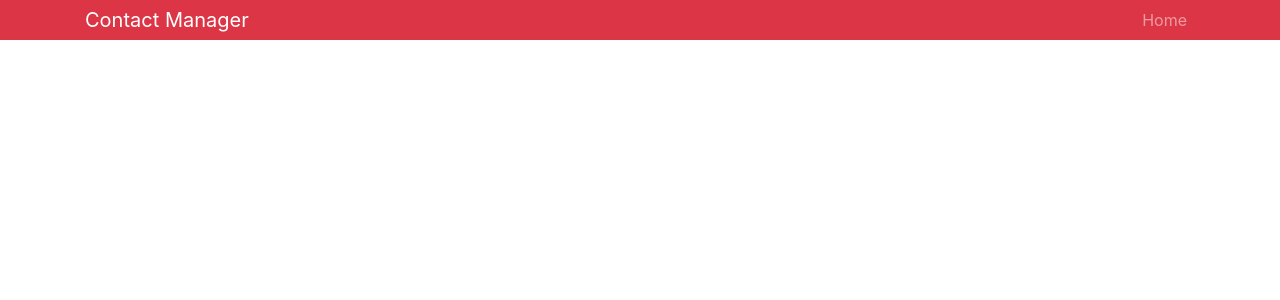
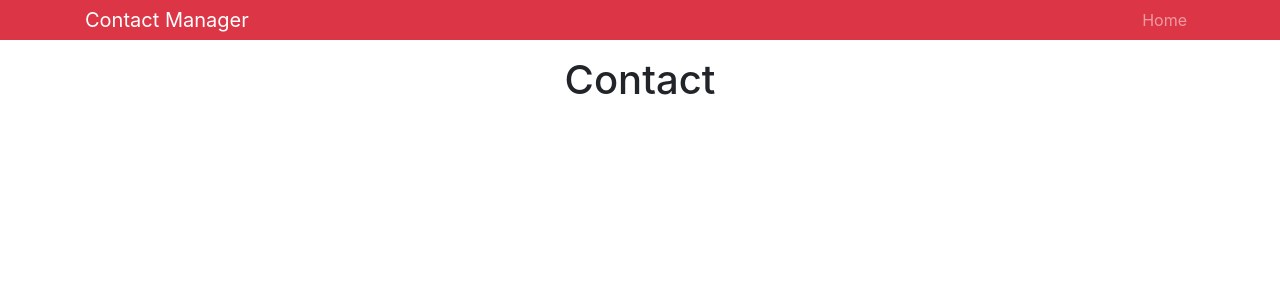
Before and after one commit to atom888/contact-manager, a React (Create React App) app: page / in a window 1280 px wide. Shown: the top 300 px of the page. Built offline with nearby package versions, Linux system fonts and the light colour scheme.

Commit message:
Imported and added contact components to main App file. Included values for testing

```diff
--- a/src/App.js
+++ b/src/App.js
@@ -1,5 +1,6 @@
 import React, { Component } from "react";
 import Header from "./components/Header";
+import Contact from "./components/Contact";
 import "bootstrap/dist/css/bootstrap.min.css";
 import "./App.css";
 
@@ -8,6 +9,13 @@ class App extends Component {
     return (
       <div className="App">
         <Header branding="Contact Manager" />
+        <div className="container">
+          <Contact
+            name="John Doe"
+            email="jdoe#gmail.com"
+            phone="222-222-2222"
+          />
+        </div>
       </div>
     );
   }
```
